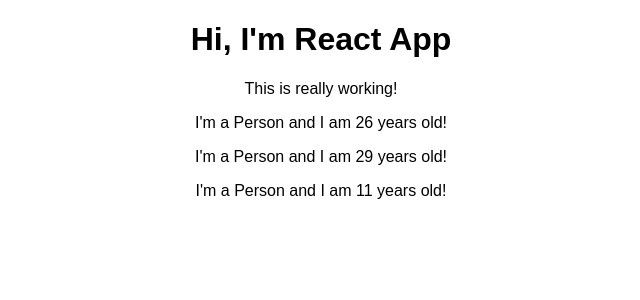
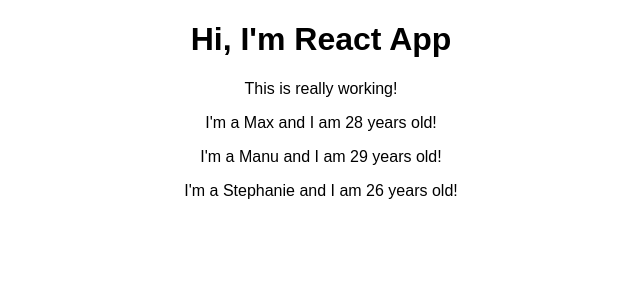
Before and after one commit to devlucasrocha/react-complete-guide, a React (Create React App) app: page / in a window 1280 px wide. Shown: the top 300 px of the page, without its empty margins (319-959 px from the left). Built offline with nearby package versions, Linux system fonts and the light colour scheme.

Commit message:
Working with Props

```diff
--- a/src/App.js
+++ b/src/App.js
@@ -8,9 +8,9 @@
       <div className="App">
         <h1>Hi, I'm React App</h1>
         <p>This is really working!</p>
-        <Person />
-        <Person />
-        <Person />
+        <Person name="Max" age="28" />
+        <Person name="Manu" age="29" >My Hobbies: Racing</Person>
+        <Person name="Stephanie" age="26" />
       </div>
     );
     // return React.createElement('div', {className: 'App'}, React.createElement('h1', null, "Does this work now?"))
--- a/src/Person/Person.js
+++ b/src/Person/Person.js
@@ -1,7 +1,7 @@
 import React from 'react';
 
-const person = () => {
-    return <p>I'm a Person and I am {Math.floor(Math.random() * 30)} years old!</p>
+const person = (props) => {
+    return <p>I'm a {props.name} and I am {props.age} years old!</p>
 }
 
 export default person;
```
